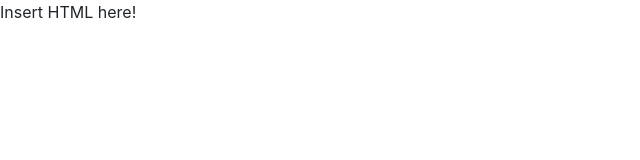
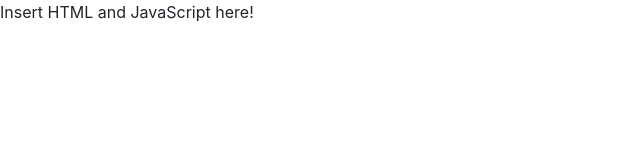
Before and after one commit to lunalucadou/itcs-4155-project, a React (Create React App) app: page / in a window 1280 px wide. Shown: the top 160 px of the page, without its empty margins (0-640 px from the left). Built offline with nearby package versions, Linux system fonts and the light colour scheme.

Commit message:
Corrected components 3

```diff
--- a/src/components/accesspoints.component.js
+++ b/src/components/accesspoints.component.js
@@ -16,7 +16,7 @@ export default class AccessPoints extends Component {
     render() {
         return (
             <div>
-                <p>Insert HTML here!</p>
+                <p>Insert HTML and JavaScript here!</p>
             </div>
         )
     }
```
